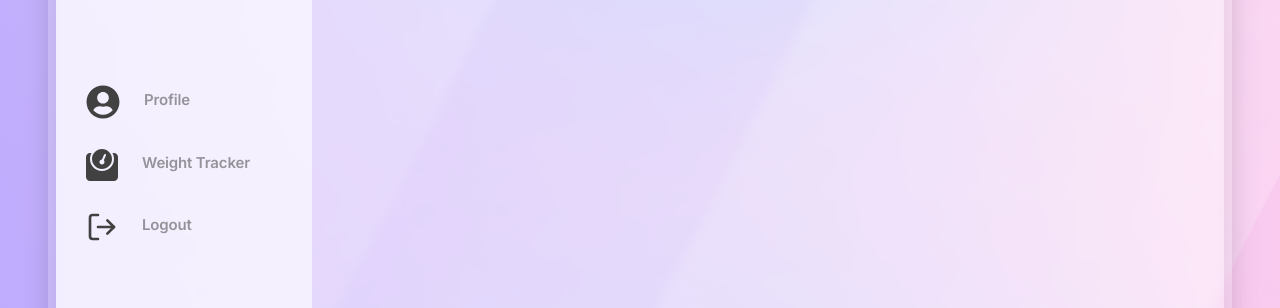
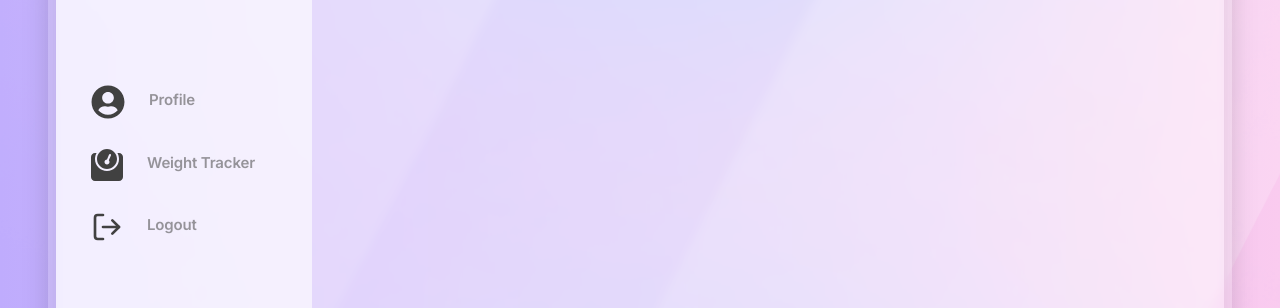
Before and after one commit to zeteoh/WeightTracker, a React (Create React App) app in the folder my-app/: page / in a window 1280 px wide. Shown: the part 192-500 px from the top of the page. Built offline with nearby package versions, Linux system fonts and the light colour scheme.

Commit message:
Minor sidebar adjustment

```diff
--- a/my-app/src/assets/styles.css
+++ b/my-app/src/assets/styles.css
@@ -38,7 +38,7 @@
 }
 
 .sidebar .link {
-    padding: 15px 5px 15px 5px;
+    padding: 15px 5px 15px 10px;
     display: block;
     width: 100%;
     font-size: 12px;
```
